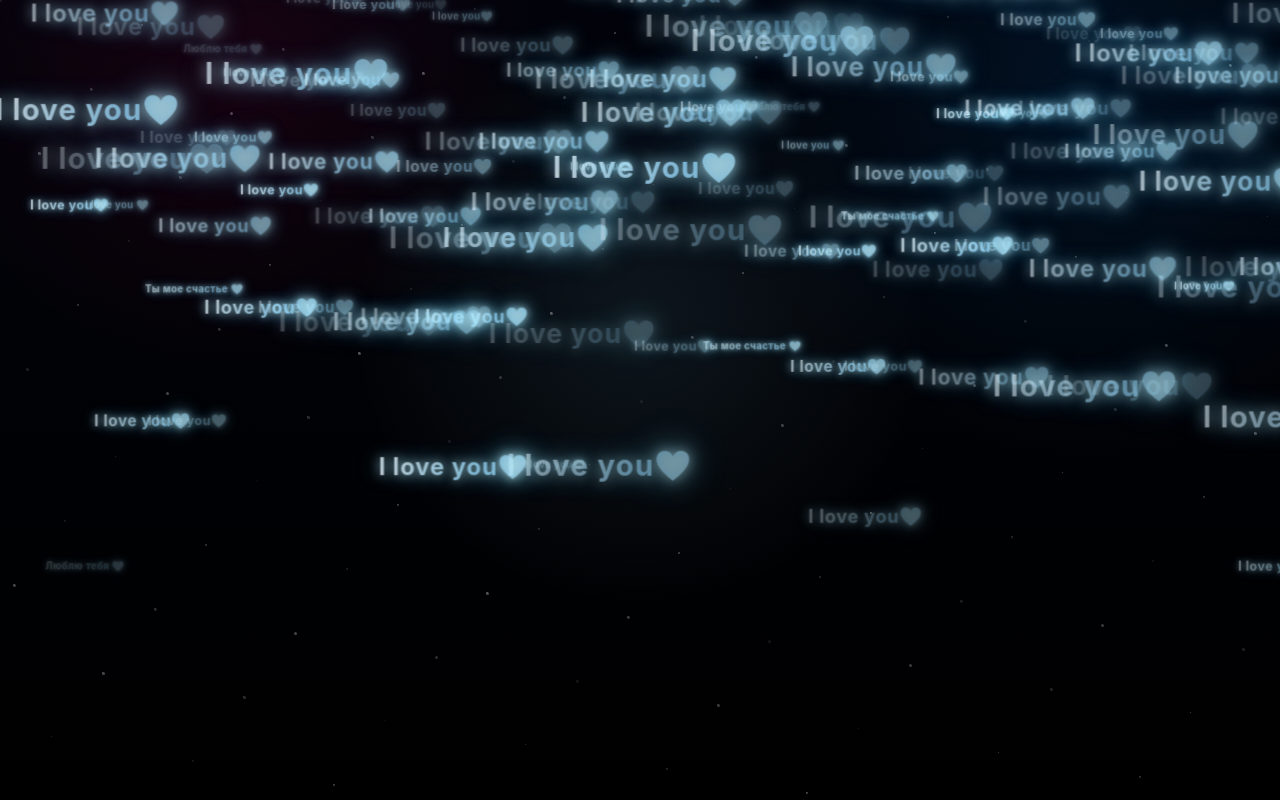
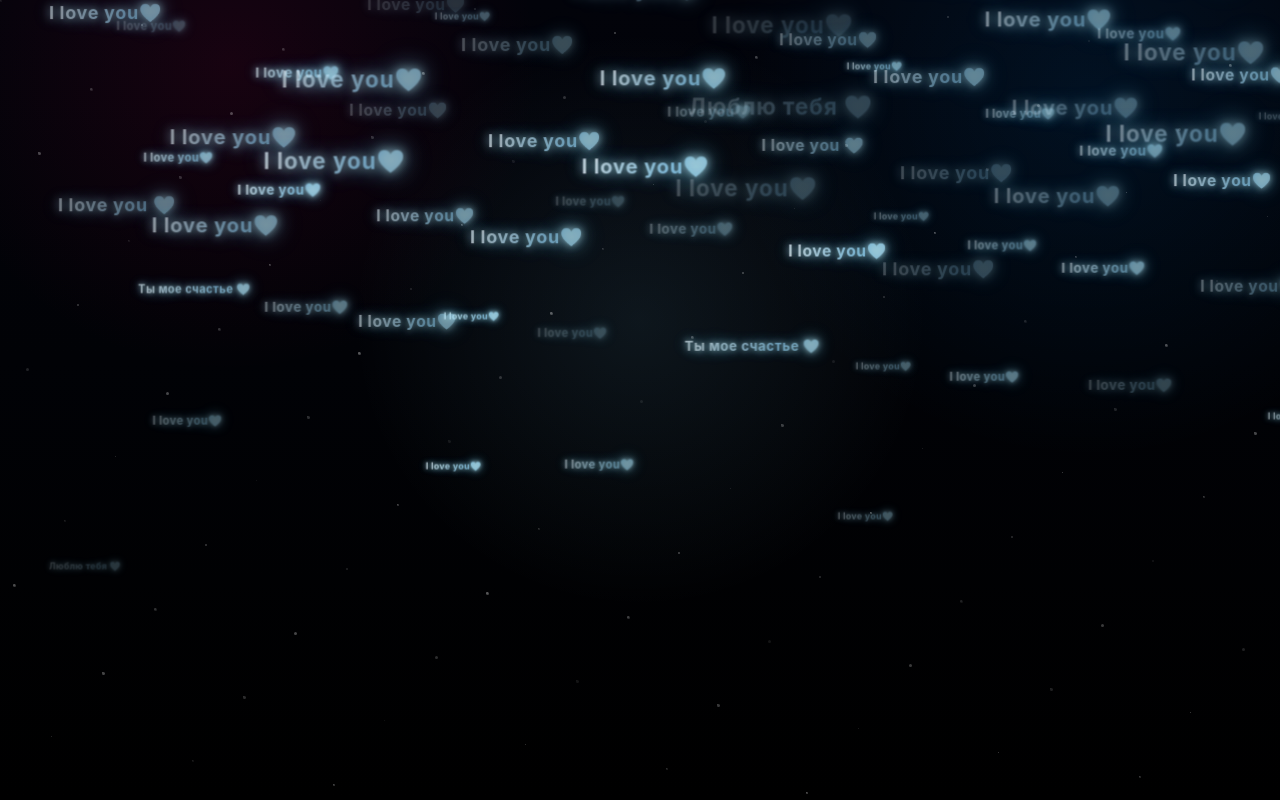
Before and after one commit to Salydol/love-site, a React (Vite) app: page / in a window 1280 px wide. Built offline with nearby package versions, Linux system fonts and the light colour scheme.

Commit message:
Reduce love text density in rain animation

```diff
--- a/src/App.jsx
+++ b/src/App.jsx
@@ -17,10 +17,10 @@ const messages = ['I love you', 'Люблю тебя', 'Ты мое счасть
 export default function App() {
   const textRain = useMemo(
     () =>
-      Array.from({ length: 160 }, (_, i) => ({
+      Array.from({ length: 95 }, (_, i) => ({
         id: i,
         left: 1 + ((i * 9.3) % 98),
-        scale: 0.55 + (i % 8) * 0.16,
+        scale: 0.5 + (i % 7) * 0.13,
         duration: 7.5 + (i % 7) * 1.05,
         delay: (i % 15) * 0.33,
         opacity: 0.28 + (i % 6) * 0.11,
```
